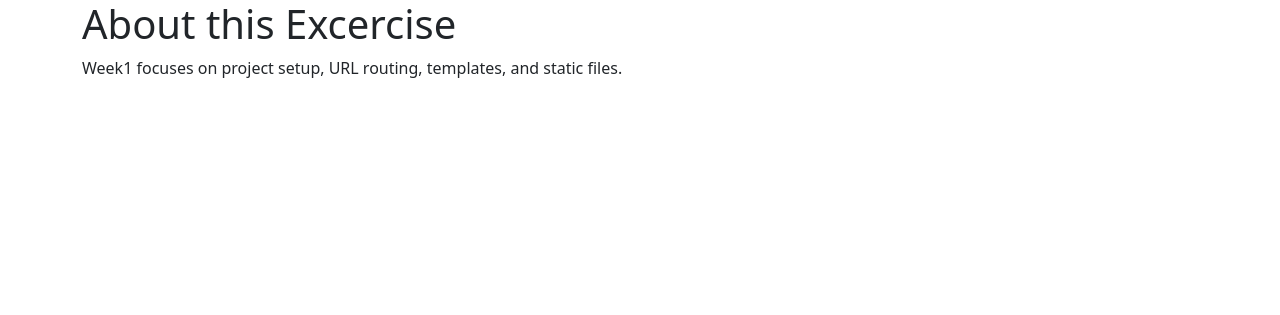
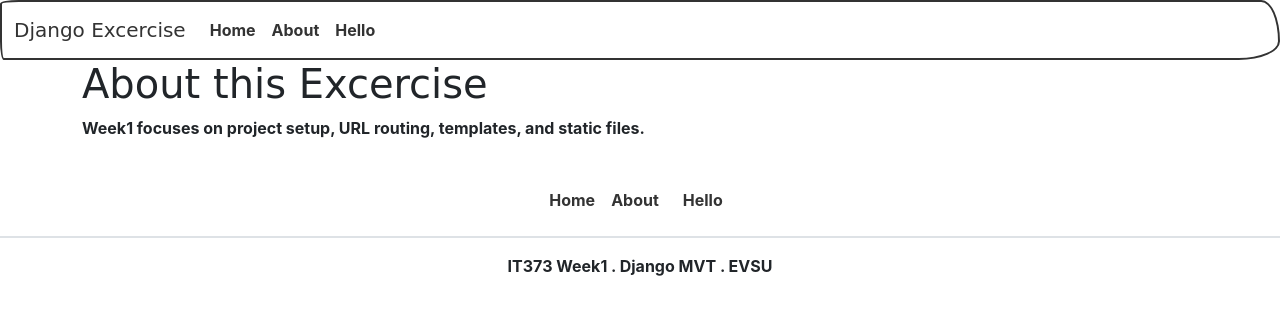
Before and after one commit to tinniess/it373-week1-Django-basic, a Django app: page /about/ in a window 1280 px wide. Shown: the top 315 px of the page. Run offline with Django 5.2, Linux system fonts and the light colour scheme; some web fonts are replaced.

Commit message:
modified base.html

```diff
--- a/templates/base.html
+++ b/templates/base.html
@@ -4,12 +4,46 @@
     <meta charset="utf-8">
     <meta name="viewport" content="width=device-width, initial-scale=1">
     <title>{%block title%}Week 1{%endblock title%} . Django Excercises</title>
-    <link href="https://cdn.jsdelivr.net/npm/bootstrap@5.3.8/dist/css/bootstrap.min.css" rel="stylesheet" integrity="sha384-sRIl4kxILFvY47J16cr9ZwB07vP4J8+LH7qKQnuqkuIAvNWLzeN8tE5YBujZqJLB" crossorigin="anonymous">
+    <link rel="stylesheet" href="https://bootswatch.com/5/sketchy/bootstrap.min.css">
   </head>
   <body>
+    <header>
+      <nav class="navbar navbar-expand-lg bg-light" data-bs-theme="light">
+        <div class="container-fluid">
+          <a class="navbar-brand" href="{%url 'home'%}">Django Excercise</a>
+          <button class="navbar-toggler" type="button" data-bs-toggle="collapse" data-bs-target="#navbarColor03" aria-controls="navbarColor03" aria-expanded="true" aria-label="Toggle navigation">
+            <span class="navbar-toggler-icon"></span>
+          </button>
+          <div class="navbar-collapse collapse show" id="navbarColor03" style="">
+            <ul class="navbar-nav me-auto">
+              <li class="nav-item">
+                <a class="nav-link active" href="{%url 'home'%}">Home
+                  <span class="visually-hidden">(current)</span>
+                </a>
+              </li>
+              <li>
+              </li>
+              <li class="nav-item">
+                <a class="nav-link" href="{%url 'about'%}">About</a>
+              </li>
+              <li class="nav-item">
+                <a class="nav-link" href="{%url 'hello'%}">Hello</a>
+              </li>
+
+            </ul>
+
+          </div>
+        </div>
+      </nav>
+    </header>
     <main class="container">
         {%block content%}{%endblock content%}
     </main>
-    <script src="https://cdn.jsdelivr.net/npm/bootstrap@5.3.8/dist/js/bootstrap.bundle.min.js" integrity="sha384-FKyoEForCGlyvwx9Hj09JcYn3nv7wiPVlz7YYwJrWVcXK/BmnVDxM+D2scQbITxI" crossorigin="anonymous"></script>
+    <footer class="py-3 my-4"> <ul class="nav justify-content-center border-bottom pb-3 mb-3">
+      <li class="nav-item"><a href="{%url 'home'%}" class="nav-link px-2 text-body-secondary">Home</a></li>
+      <li class="nav-item"><a href="{%url 'about'%}" class="nav-link px-2 text-body-secondary">About</a></li>
+      <li> <li class="nav-item"><a href="{%url 'hello'%}" class="nav-link px-2-text-body-secondary">Hello</a></li>
+      <li></ul> <p class="text-center text-body-secondary">IT373 Week1 . Django MVT . EVSU</p>
+    </footer>
   </body>
 </html>
```
